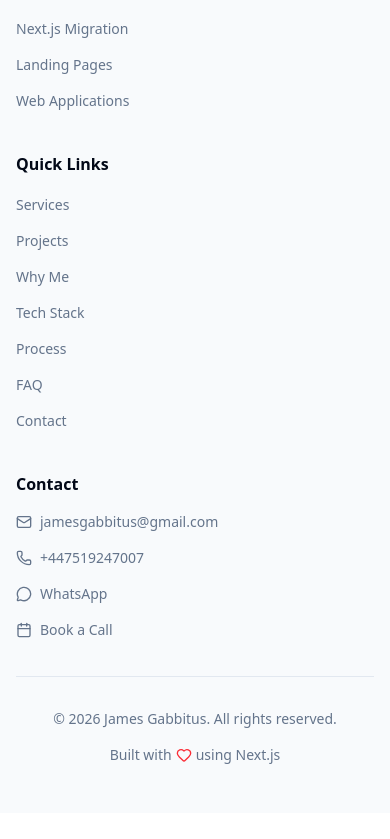
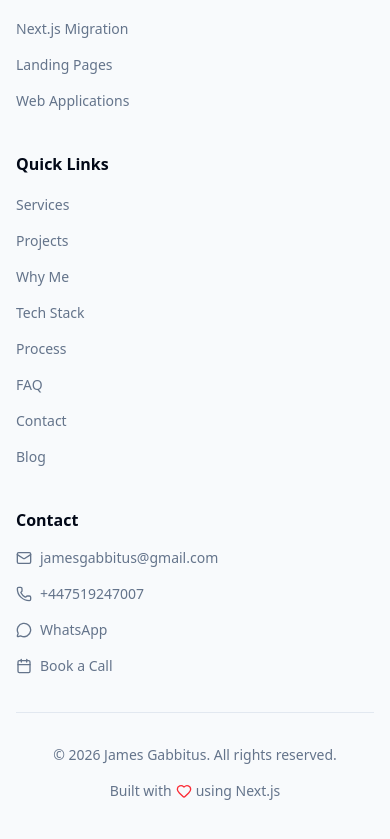
Before and after one commit to JamesGabby/nextjs-portfolio-jg, a Next.js app: page /blog in a window 390 px wide. Shown: the part 1539-2378 px from the top of the page. Before the commit the page ends 2352 px from the top, so only its background shows below. Built offline with nearby package versions, Linux system fonts and the light colour scheme; no server answers.

Commit message:
fix nav menu on mobile not closing

```diff
--- a/src/components/layout/header.tsx
+++ b/src/components/layout/header.tsx
@@ -327,6 +327,7 @@ export function Header() {
                           animate={{ opacity: 1, x: 0 }}
                           transition={{ delay: index * 0.05 }}
                         >
+                          <SheetClose asChild>
                             <Link
                               href={item.href}
                               onClick={(e) => handleNavClick(e, item.href)}
@@ -350,6 +351,7 @@ export function Header() {
                                 <ChevronRight className="w-4 h-4 ml-auto" />
                               )}
                             </Link>
+                          </SheetClose>
                         </motion.div>
                       );
                     })}
--- a/src/lib/constants.ts
+++ b/src/lib/constants.ts
@@ -28,13 +28,14 @@ export const SITE_CONFIG = {
 
 // Navigation
 export const NAV_ITEMS: NavItem[] = [
-  { label: "Services", href: "#services" },
-  { label: "Projects", href: "#projects" },
-  { label: "Why Me", href: "#why-me" },
-  { label: "Tech Stack", href: "#tech-stack" },
-  { label: "Process", href: "#process" },
-  { label: "FAQ", href: "#faq" },
-  { label: "Contact", href: "#contact" },
+  { label: "Services", href: "/#services" },
+  { label: "Projects", href: "/#projects" },
+  { label: "Why Me", href: "/#why-me" },
+  { label: "Tech Stack", href: "/#tech-stack" },
+  { label: "Process", href: "/#process" },
+  { label: "FAQ", href: "/#faq" },
+  { label: "Contact", href: "/#contact" },
+  { label: "Blog", href: "/blog" },
 ];
 
 // Services
```
Lines whose indentation alone changed are shown as unchanged.
